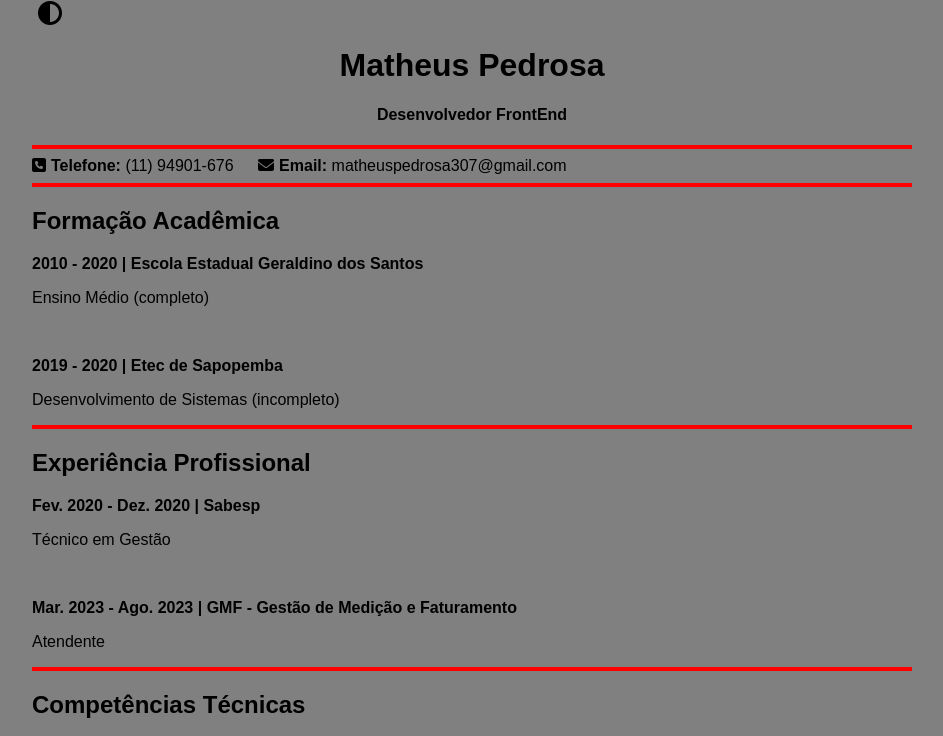
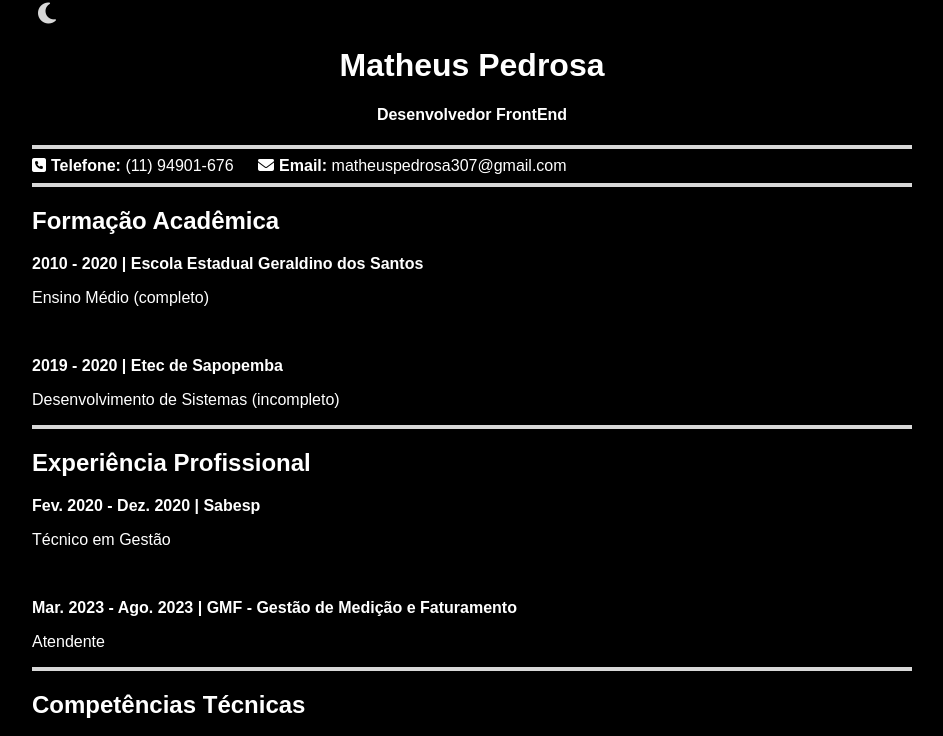
Before and after one commit to Omatheuspedrosa/meu-curriculo, a plain HTML site: page index.html in a window 1280 px wide. Both pictures are taken after a click on the button 218 px from the left and 13 px from the top of the page. Shown: the top 736 px of the page, without its empty margins (168-1111 px from the left). Drawn offline with Linux system fonts and the light colour scheme.

Commit message:
estilização do ícone

```diff
--- a/estilo.css
+++ b/estilo.css
@@ -4,7 +4,7 @@ body {
 }
 
 hr {
-    border: 2px solid red;
+    border: 2px solid #d8d8d8;
 }
 
 a {
@@ -24,4 +24,5 @@ button {
 
 .fa-user {
     font-size: 24px;
+    color: #d8d8d8;
 }
--- a/index.html
+++ b/index.html
@@ -26,7 +26,7 @@ Exercício 2: Crie um arquivo de estilos CSS externo e vincule à sua página. C
 
 <body>
 
-    <button id="tema"><i class="fa-solid fa-circle-half-stroke fas fa-user"></i></button>
+    <button id="tema"><i class="fa-solid fa-moon fas fa-user"></i></button>
 
     <h1 style="text-align: center;">Matheus Pedrosa</h1>
     <h4 style="text-align: center;">Desenvolvedor FrontEnd</h4>
--- a/script.js
+++ b/script.js
@@ -1,8 +1,26 @@
 document.getElementById("tema").addEventListener("click", function() {
     var corAtual = document.body.style.backgroundColor;
-    if (corAtual === "gray") {
+    if (corAtual === "black") {
         document.body.style.backgroundColor = "white";
+
+        var paragrafos = document.querySelectorAll("p");
+        for (var k = 0; k < paragrafos.length; k++) {
+            paragrafos[k].style.color = "";
+        }
+
+        var headings = document.querySelectorAll("h1, h2, h3, h4, h5, h6, li, a");
+        for (var l = 0; l < headings.length; l++) {
+            headings[l].style.color = "";
+        }
     } else {
-        document.body.style.backgroundColor = "gray";
+        document.body.style.backgroundColor = "black";
+        var paragrafos = document.querySelectorAll("p");
+        for (var i = 0; i < paragrafos.length; i++) {
+            paragrafos[i].style.color = "white";
+        }
+        var headings = document.querySelectorAll("h1, h2, h3, h4, h5, h6, li, a");
+        for (var j = 0; j < headings.length; j++) {
+            headings[j].style.color = "white";
+        }
     }
 });
```
